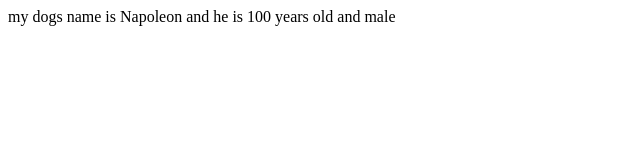
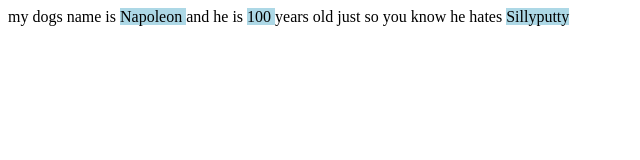
Before and after one commit to Anthematics/Wes-Bos-ES6-, a plain HTML site: page 03&04_TemplateStrings& StringImprovements/taggedtemplates.html in a window 1280 px wide. Shown: the whole page, without its empty margins (0-640 px from the left). Drawn offline with Linux system fonts and the light colour scheme.

Commit message:
finished tagged templates exercise -> turns out you can make content editable by adding contenteditable to after the <elment decleration but before the class name

```diff
--- a/03&04_TemplateStrings& StringImprovements/taggedtemplates.html
+++ b/03&04_TemplateStrings& StringImprovements/taggedtemplates.html
@@ -6,8 +6,8 @@
 
 		<style>
 
-		hl {
-			background: blue;
+		.hl {
+			background: lightblue;
 		}
 
 		</style>
@@ -19,16 +19,18 @@
 function highlight(strings, ...values) {
  let str = ''; //using let because we must add elements that we cannot w/const.
  strings.forEach((string , i) => {
-	 str += `${string} <span contenteditable class= "hl">${values[i] || ''}</span>`;
+	 str += `${string} <span contenteditable class= "hl">${values[i] || ''}
+	 </span>`;
  });
  return str;
 }
 	const name = 'Napoleon';
 	const age = 100;
-	const gender = 'male'
+	const hates = 'Sillyputty';
+
 	const sentence = highlight`my dogs name is ${name} and he
-		is ${age} years old and ${gender}`;
-	document.body.innerHTML = sentence
+		is ${age} years old just so you know he hates ${hates}`;
+	document.body.innerHTML = sentence;
 	console.log(sentence);
 
 	</script>
```
